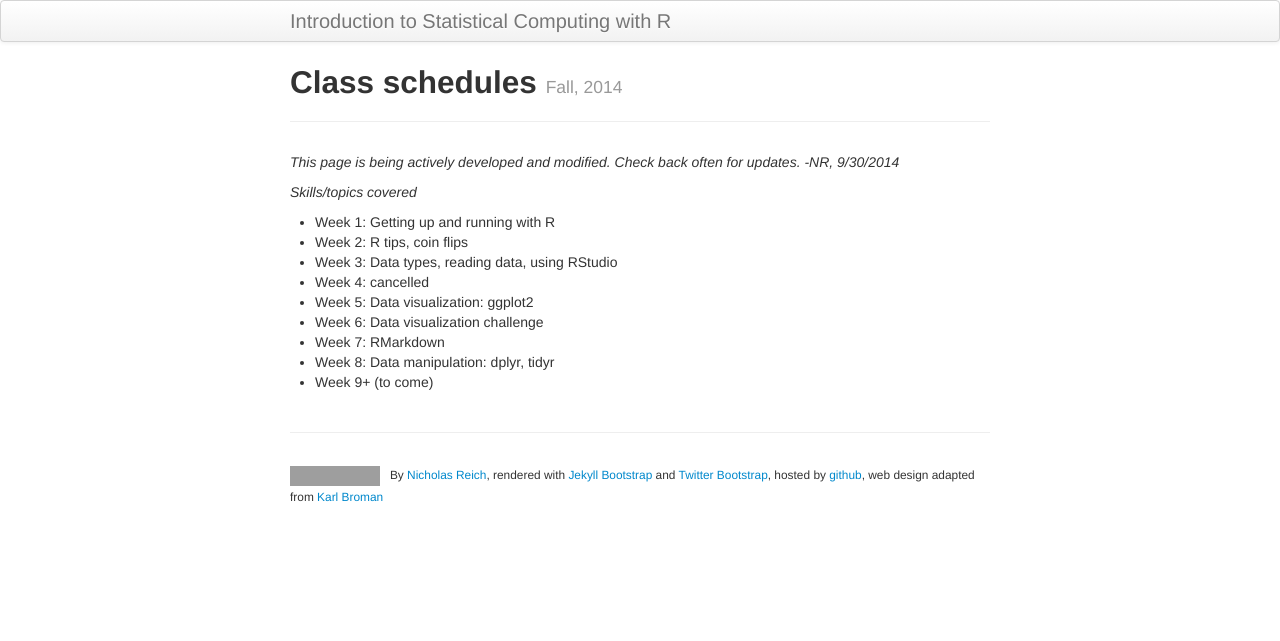
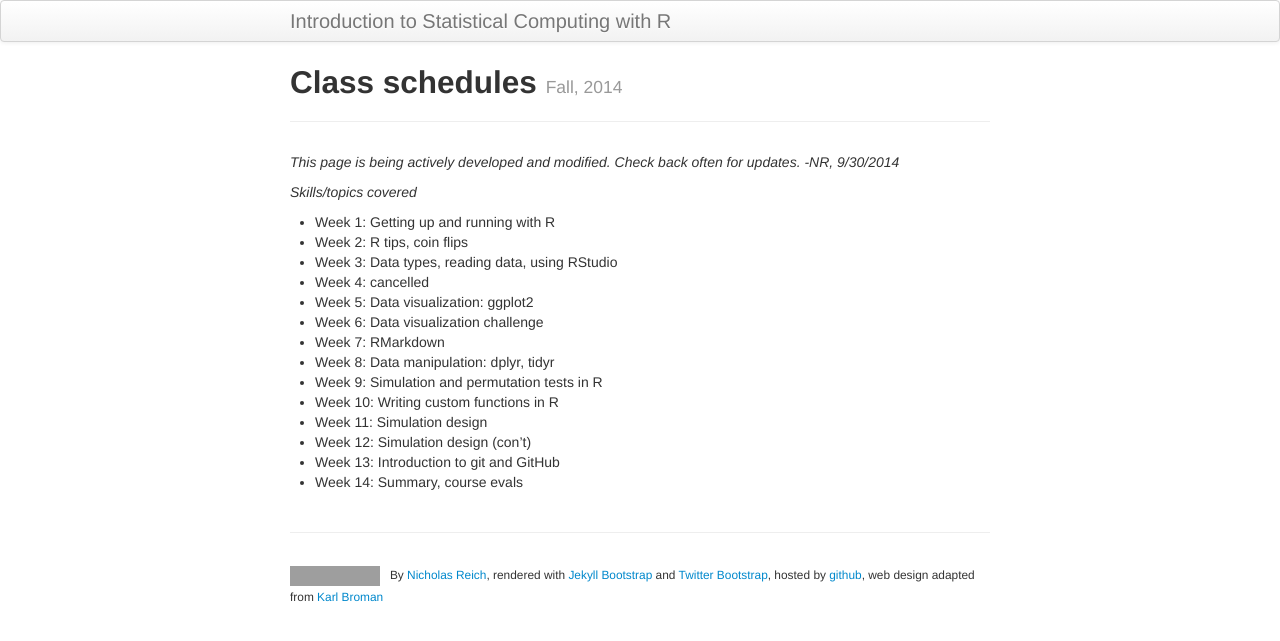
Before and after one commit to nickreich/statComp2014, a Jekyll site: the page built from pages/schedule.md, in a window 1280 px wide. Shown: the top 641 px of the page. Built offline with Jekyll 4.4.1, drawn with Linux system fonts in a browser that asks for light colours; grey boxes are pictures that could not be loaded.

Commit message:
schedule update.

```diff
--- a/pages/schedule.md
+++ b/pages/schedule.md
@@ -18,7 +18,12 @@ _Skills/topics covered_
 * Week 6: Data visualization challenge
 * Week 7: RMarkdown
 * Week 8: Data manipulation: dplyr, tidyr
-* Week 9+ (to come)
+* Week 9: Simulation and permutation tests in R
+* Week 10: Writing custom functions in R
+* Week 11: Simulation design <!-- group discussion of simulation design for reed-frost -->
+* Week 12: Simulation design (con't)
+* Week 13: Introduction to git and GitHub
+* Week 14: Summary, course evals <!-- different ways to run R, blog post presentations -->
 
 <!--
 * Probability distribution functions
```
